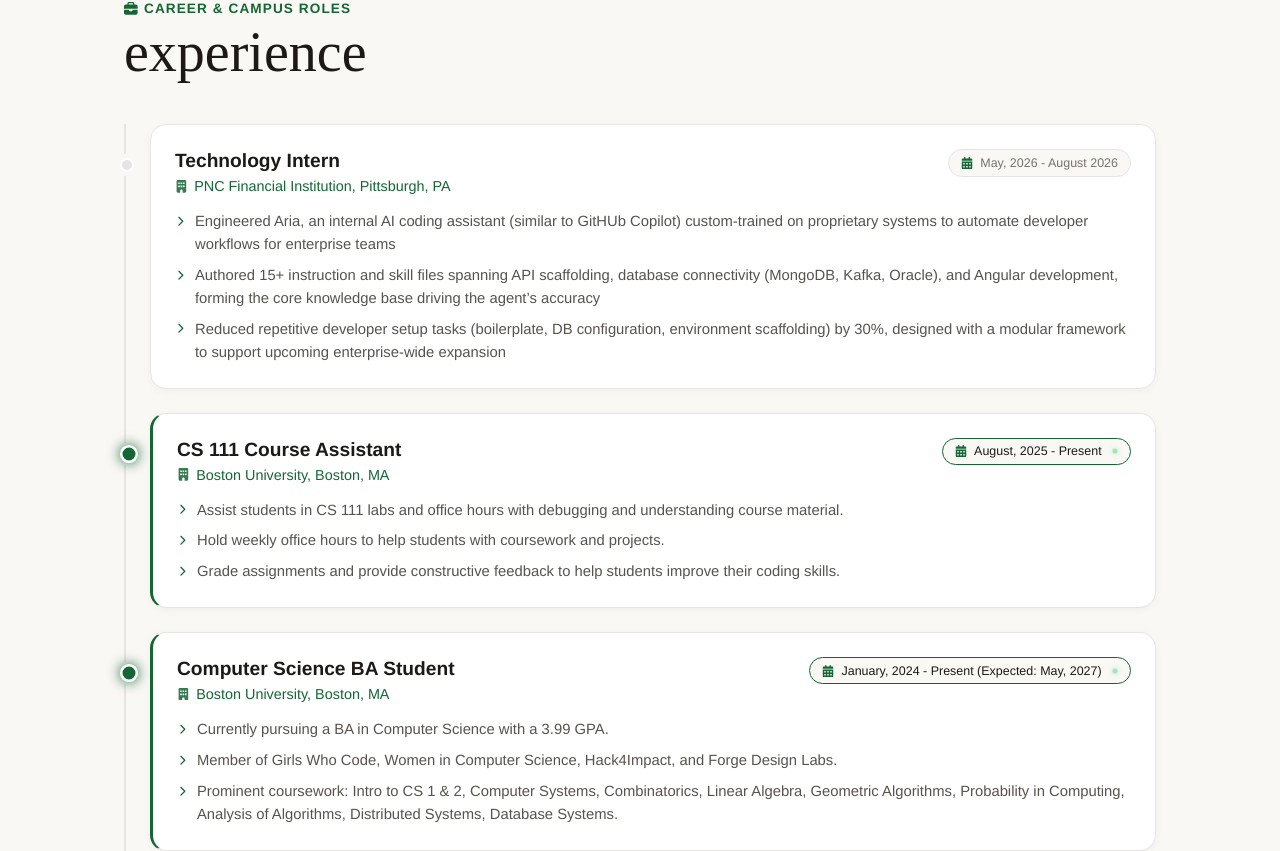
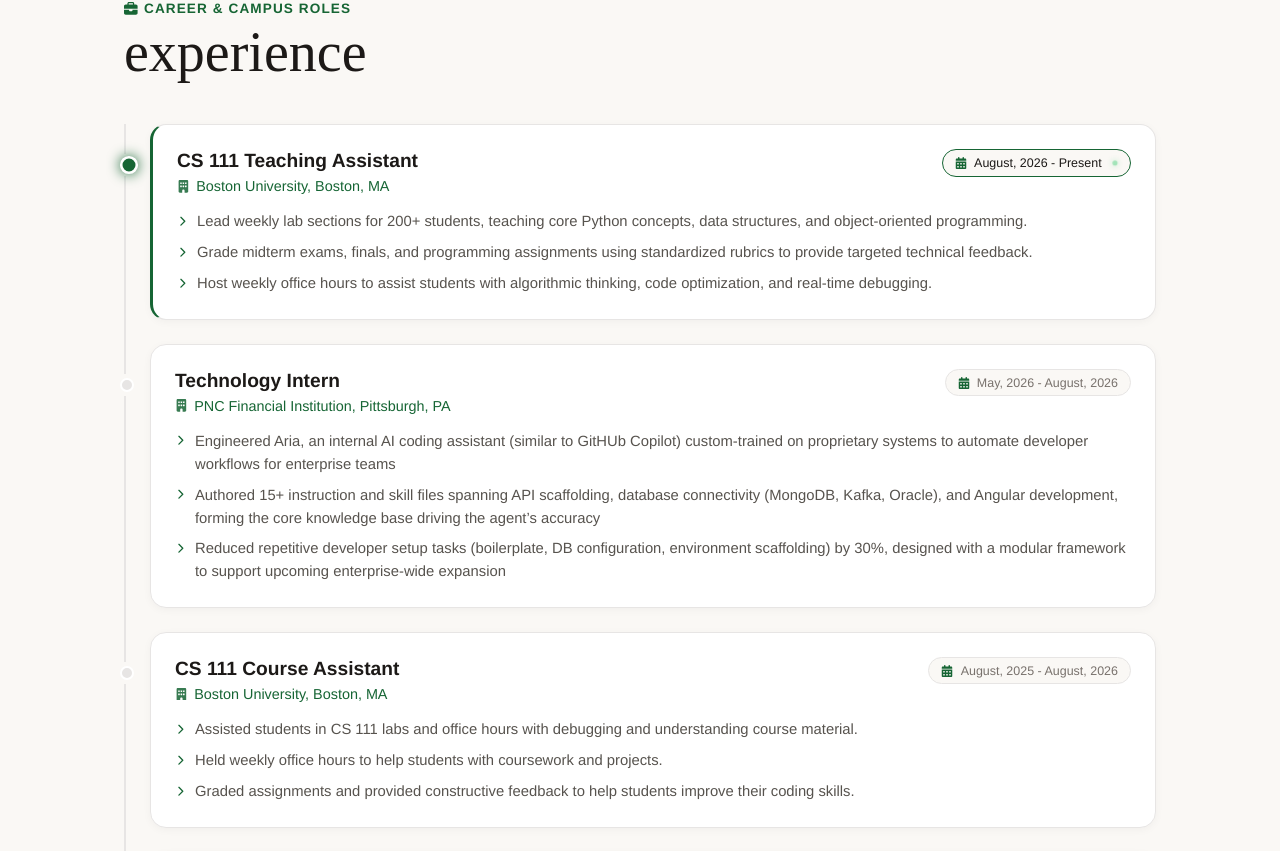
Before and after one commit to nicolajack/portfolio, a React (Vite) app in the folder frontend/: page / in a window 1280 px wide. Shown: the part 3477-4328 px from the top of the page. Built offline with nearby package versions, Linux system fonts and the light colour scheme; a web font is replaced by a local one.

Commit message:
updated experience

```diff
--- a/frontend/src/App.jsx
+++ b/frontend/src/App.jsx
@@ -167,9 +167,19 @@
 
                 <div className="timeline-container">
                     <ExperienceCard
+                        title="CS 111 Teaching Assistant"
+                        info="Boston University, Boston, MA"
+                        dates="August, 2026 - Present"
+                        bullets={[
+                            "Lead weekly lab sections for 200+ students, teaching core Python concepts, data structures, and object-oriented programming.",
+                            "Grade midterm exams, finals, and programming assignments using standardized rubrics to provide targeted technical feedback.",
+                            "Host weekly office hours to assist students with algorithmic thinking, code optimization, and real-time debugging."
+                        ]}
+                    />
+                    <ExperienceCard
                         title="Technology Intern"
                         info="PNC Financial Institution, Pittsburgh, PA"
-                        dates="May, 2026 - August 2026"
+                        dates="May, 2026 - August, 2026"
                         bullets={[
                             "Engineered Aria, an internal AI coding assistant (similar to GitHUb Copilot) custom-trained on proprietary systems to automate developer workflows for enterprise teams",
                             "Authored 15+ instruction and skill files spanning API scaffolding, database connectivity (MongoDB, Kafka, Oracle), and Angular development, forming the core knowledge base driving the agent’s accuracy",
@@ -179,11 +189,11 @@
                     <ExperienceCard
                         title="CS 111 Course Assistant"
                         info="Boston University, Boston, MA"
-                        dates="August, 2025 - Present"
+                        dates="August, 2025 - August, 2026"
                         bullets={[
-                            "Assist students in CS 111 labs and office hours with debugging and understanding course material.",
-                            "Hold weekly office hours to help students with coursework and projects.",
-                            "Grade assignments and provide constructive feedback to help students improve their coding skills."
+                            "Assisted students in CS 111 labs and office hours with debugging and understanding course material.",
+                            "Held weekly office hours to help students with coursework and projects.",
+                            "Graded assignments and provided constructive feedback to help students improve their coding skills."
                         ]}
                     />
                     <ExperienceCard
```
